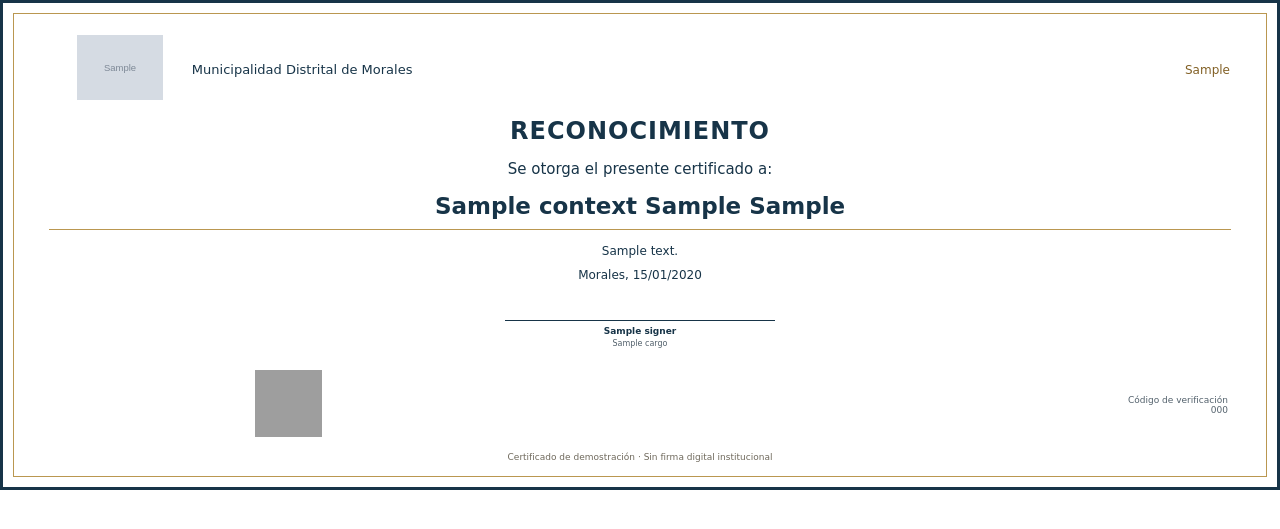
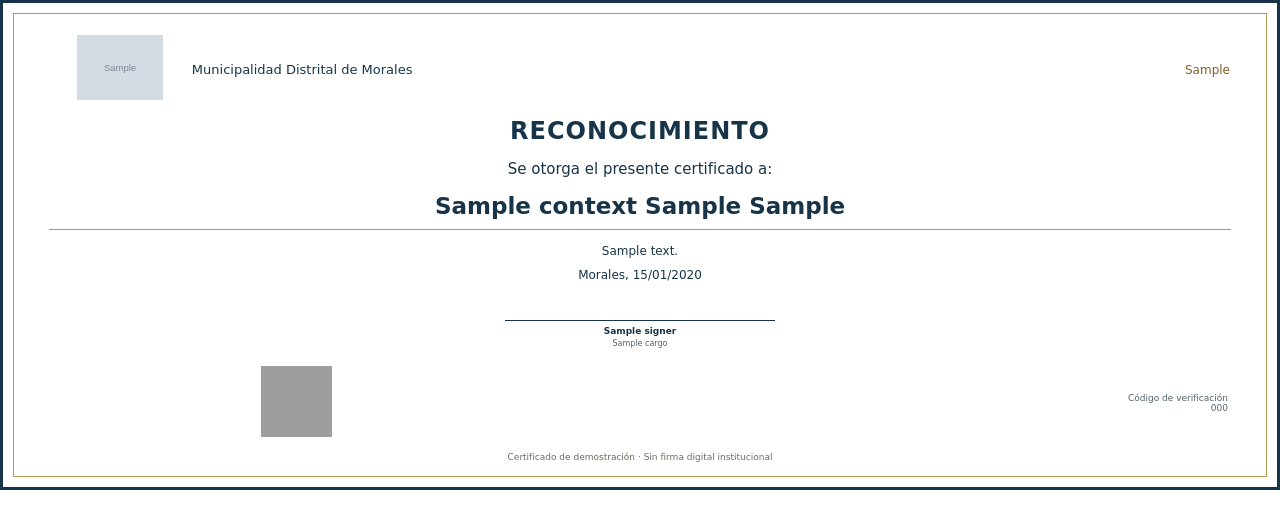
Before and after one commit to yomerysidro/gpc_back, a Laravel app: template resources/views/certificates/origins.blade.php in a window 1280 px wide. Shown: the top 529 px of the page. Run offline with Laravel 12, Linux system fonts and the light colour scheme; the template is opened without the code that fills it: most values are stand-ins (such as "Sample title", 1, 10 or a date in 2020); grey boxes marked "Sample" are stand-in pictures; grey boxes are pictures that could not be loaded.

Commit message:
Aumenta ligeramente el QR de los certificados (#31)
Co-authored-by: yomer.ysidro <yomer.ysidro@upeu.edu.pe>

```diff
--- a/resources/views/certificates/origins.blade.php
+++ b/resources/views/certificates/origins.blade.php
@@ -27,9 +27,9 @@
         .signature-line { border-top: 1px solid #173448; padding-top: 7px; }
         .signature-name { font-size: 10px; font-weight: bold; line-height: 1.4; word-wrap: break-word; }
         .position { font-size: 9px; line-height: 1.4; color: #52606b; word-wrap: break-word; }
-        .footer { width: 100%; margin-top: 18px; }
+        .footer { width: 100%; margin-top: 12px; }
         .footer td { vertical-align: middle; }
-        .qr { height: 80px; width: 80px; }
+        .qr { height: 86px; width: 86px; }
         .verification { font-size: 9px; text-align: right; color: #52606b; }
         .notice { font-size: 9px; margin: 8px 0 0; color: #6f695c; }
         .compact h1 { font-size: 24px; margin: 12px 0; }
@@ -41,8 +41,8 @@
         .compact .signature-line { padding-top: 4px; }
         .compact .signature-name { font-size: 9px; }
         .compact .position { font-size: 8px; }
-        .compact .footer { margin-top: 6px; }
-        .compact .qr { height: 67px; width: 67px; }
+        .compact .footer { margin-top: 2px; }
+        .compact .qr { height: 71px; width: 71px; }
         @if($context->origen === 'practica')
         .practice-frame { border: 3px solid #173448; padding: 9px; }
         .practice-certificate { padding: 22px 44px 16px; border-color: #ba9750; }
@@ -57,8 +57,8 @@
         .practice-certificate .issued { font-size: 13px; margin: 17px 0 0; }
         .practice-certificate .signers { margin-top: 18px; }
         .practice-certificate .signature-space { height: 26px; }
-        .practice-certificate .footer { margin-top: 10px; }
-        .practice-certificate .qr { height: 67px; width: 67px; }
+        .practice-certificate .footer { margin-top: 6px; }
+        .practice-certificate .qr { height: 71px; width: 71px; }
         .practice-certificate.long-message { padding-top: 12px; padding-bottom: 10px; }
         .practice-certificate.long-message .logo { height: 40px; }
         .practice-certificate.long-message .practice-brand { font-size: 14px; margin-top: 5px; }
@@ -69,8 +69,8 @@
         .practice-certificate.long-message .issued { margin-top: 9px; }
         .practice-certificate.long-message .signers { margin-top: 8px; }
         .practice-certificate.long-message .signature-space { height: 18px; }
-        .practice-certificate.long-message .footer { margin-top: 6px; }
-        .practice-certificate.long-message .qr { height: 50px; width: 50px; }
+        .practice-certificate.long-message .footer { margin-top: 2px; }
+        .practice-certificate.long-message .qr { height: 54px; width: 54px; }
         @endif
     </style>
 </head>
```
Also changed, not shown: resources/views/certificates/demonstration.blade.php (+4 -4 lines).
